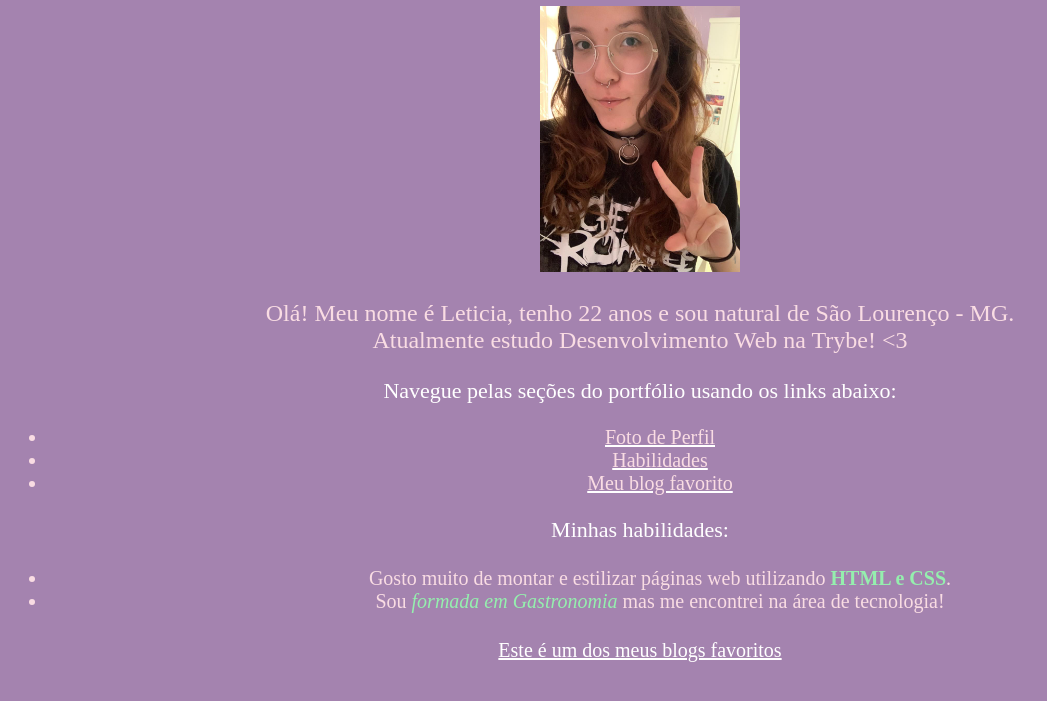
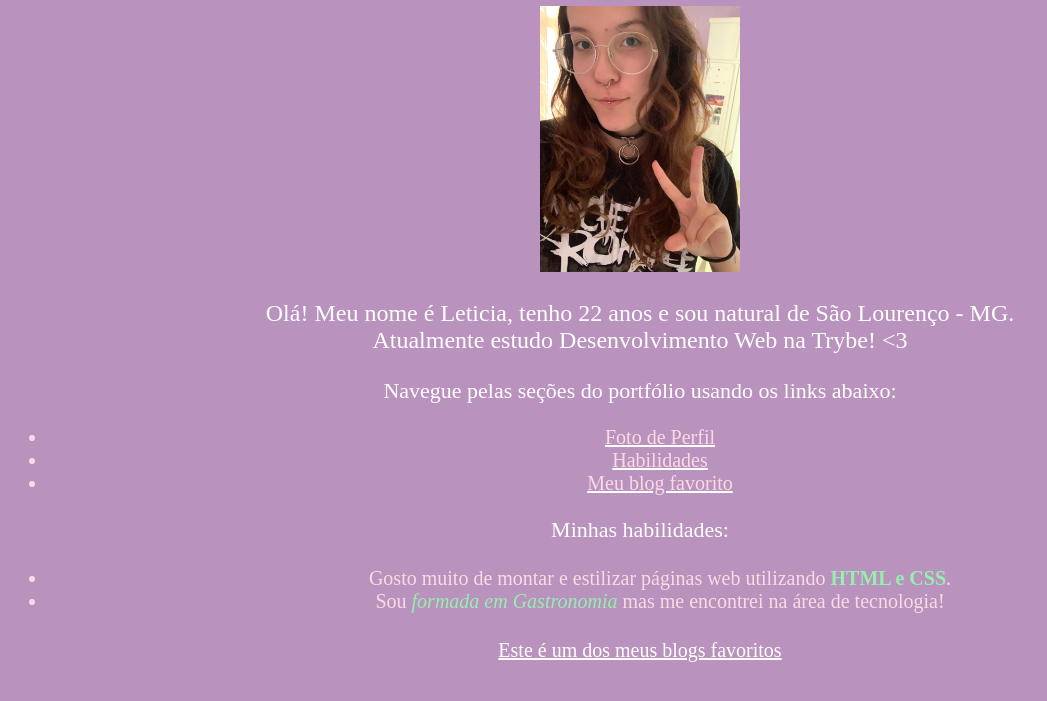
Before and after one commit to lichtle/lichtle.github.io, a plain HTML site: page index.html in a window 1280 px wide. Shown: the part 95-796 px from the top of the page, without its empty margins (0-1047 px from the left). Drawn offline with Linux system fonts and the light colour scheme.

Commit message:
alteraçoes finais no css

```diff
--- a/style.css
+++ b/style.css
@@ -5,7 +5,7 @@
     }
 
     body {
-      background-color: rgb(164, 131, 175);
+      background-color: rgb(185, 146, 190);
       text-align: center;
     }
 
@@ -33,7 +33,7 @@
 
     #destaque {
       font-size: 24px;
-      color: rgb(249, 220, 227)
+      color: white;
     }
 
     #blog {
```
